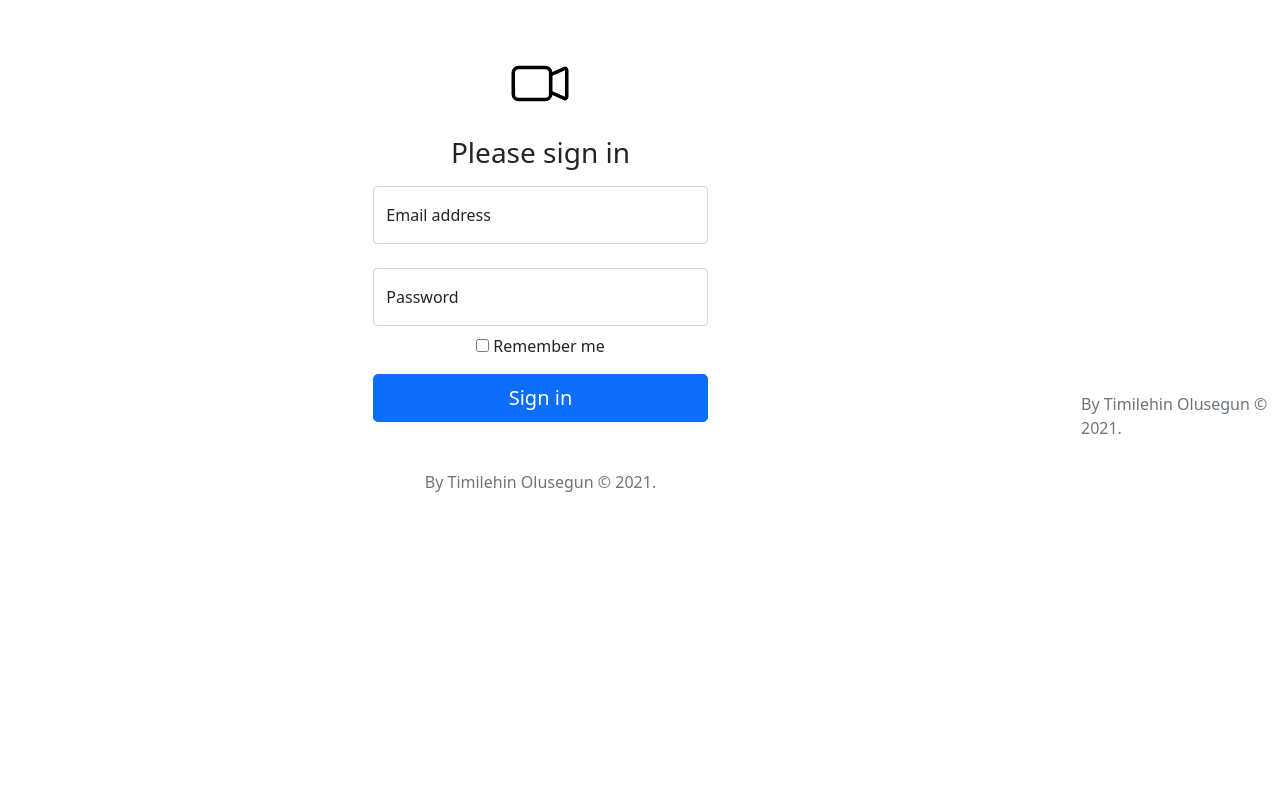
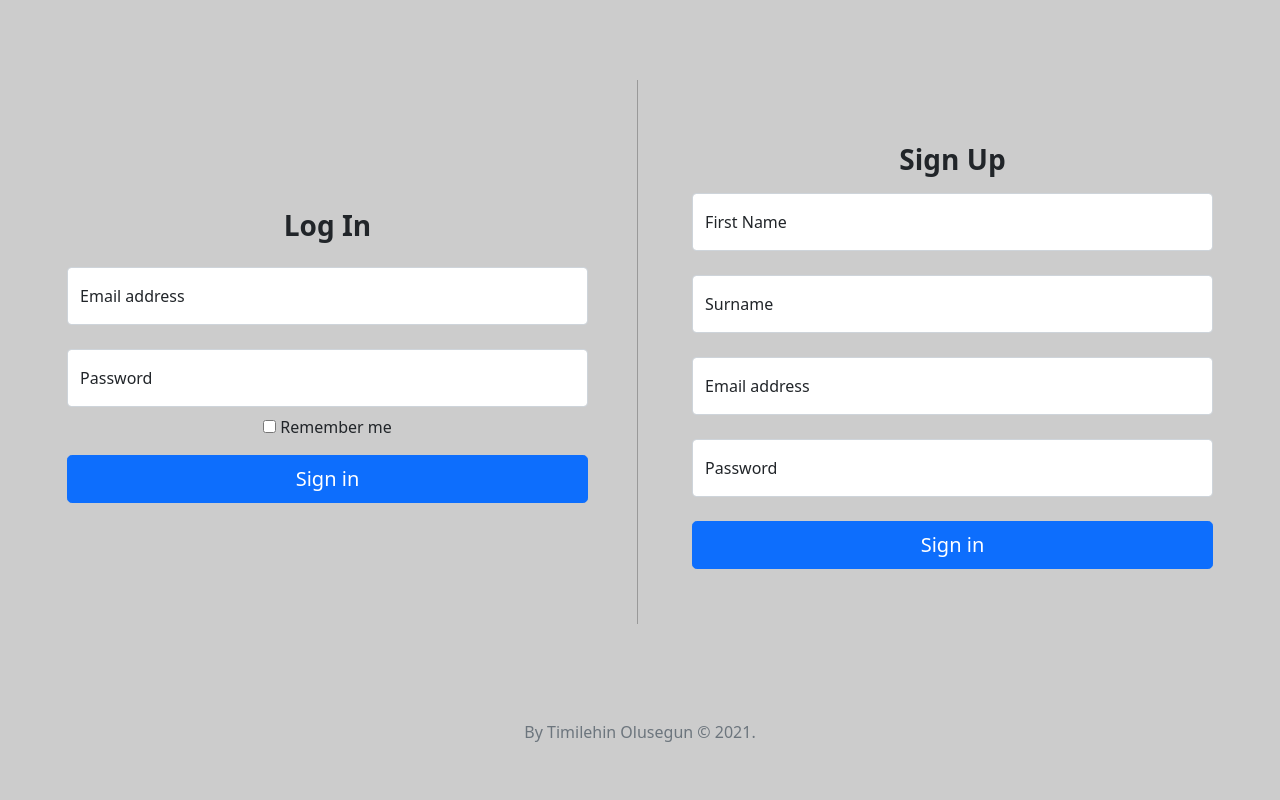
Before and after one commit to DonTee-Why/MeTube, a Django app: page /meTube/ in a window 1280 px wide. Run offline with Django 3.2, Linux system fonts and the light colour scheme.

Commit message:
feat: add sign up section

```diff
--- a/video_app/static/video_app/css/styles.css
+++ b/video_app/static/video_app/css/styles.css
@@ -5,13 +5,41 @@ body {
 
 body {
   display: flex;
+  flex-direction: column;
   align-items: center;
+  background-color: #cccccc !important;
   padding-top: 40px;
   padding-bottom: 40px;
 }
 
 .form-signin {
-    width: 100%;
-    padding: 15px;
-    margin: auto;
+  width: 100%;
+  padding: 15px;
+  margin: auto;
+}
+
+.vl {
+  border-left: 1px solid rgba(140, 140, 140, 0.8);
+  height: 68%;
+  position: absolute;
+  left: 50%;
+  top: 10%;
+  bottom: auto;
+  margin-left: -3px;
+}
+
+@media (max-width:768px){
+  .vl{
+    display: none;
   }
+  .dt{
+    display: flex;
+    flex-direction: column;
+  }
+  .dl{
+    margin-top: auto;
+  }
+  .dr{
+    padding-top:40px;
+  }
+}
--- a/video_app/templates/video_app/index.html
+++ b/video_app/templates/video_app/index.html
@@ -2,19 +2,21 @@
 {% load static %}
 
 {% block body %}
-<main class="row form-signin text-center">
-    <div class="col-md-4 offset-md-4">
-        <form>
+<main class="dt d-flex justify-content-around form-signin text-center">
+
+    <!-- Log In -->
+    <div class="col-sm-5 dl my-auto">
+        <h1 class="h3 mb-4 fw-bolder">Log In</h1>
+        <form action="" method="post">
             {% csrf_token %}
-            <img class="mb-4" src="{% static 'video_app/img/camera-logo.svg' %}" alt="" width="72" height="57">
-            <h1 class="h3 mb-3 fw-normal">Please sign in</h1>
+            {% comment %} <img class="mb-4" src="{% static 'video_app/img/camera-logo.svg' %}" alt="" width="72" height="57"> {% endcomment %}
 
             <div class="form-floating mb-4">
-                <input type="email" class="form-control" id="floatingInput" placeholder="name@example.com">
-                <label for="floatingInput">Email address</label>
+                <input type="email" class="form-control" id="floatingEmail" placeholder="name@example.com" name="floatingEmail">
+                <label for="floatingEmail">Email address</label>
             </div>
             <div class="form-floating mb-2">
-                <input type="password" class="form-control" id="floatingPassword" placeholder="Password">
+                <input type="password" class="form-control" id="floatingPassword" placeholder="Password" name="floatingPassword">
                 <label for="floatingPassword">Password</label>
             </div>
 
@@ -25,7 +27,39 @@
             </div>
             <!-- <button class="w-100 btn btn-lg btn-primary" type="submit">Sign in</button> -->
             <a href="{% url 'video_app:index' %}" class="w-100 btn btn-lg btn-primary" type="submit">Sign in</a>
-            <p class="mt-5 mb-3 text-muted">By Timilehin Olusegun &copy; 2021.</p>
+        </form>
+    </div>
+    <!-- Divider -->
+    <div class="vl"></div>
+
+    <!-- Sign Up -->
+    <div class="col-sm-5 dr">
+        <h1 class="h3 mb-3 fw-bolder">Sign Up</h1>
+        <form action="" method="post">
+            {% csrf_token %}
+            {% comment %} <img class="mb-4" src="{% static 'video_app/img/camera-logo.svg' %}" alt="" width="72" height="57"> {% endcomment %}
+
+            <div class="form-floating mb-4">
+                <input type="text" class="form-control" id="floatingFirstName" placeholder="John" name="floatingFirstName" required>
+                <label for="floatingFirstName">First Name</label>
+            </div>
+
+            <div class="form-floating mb-4">
+                <input type="text" class="form-control" id="floatingSurname" placeholder="Doe" name="floatingSurname" required>
+                <label for="floatingSurname">Surname</label>
+            </div>
+
+            <div class="form-floating mb-4">
+                <input type="email" class="form-control" id="floatingEmail" placeholder="name@example.com" name="floatingEmail" required>
+                <label for="floatingInput">Email address</label>
+            </div>
+
+            <div class="form-floating mb-4">
+                <input type="password" class="form-control" id="floatingPassword" placeholder="Password" name="floatingPassword" required>
+                <label for="floatingPassword">Password</label>
+            </div>
+<!-- <button class="w-100 btn btn-lg btn-primary" type="submit">Sign in</button> -->
+            <a href="{% url 'video_app:index' %}" class="w-100 btn btn-lg btn-primary" type="submit">Sign in</a>
         </form>
     </div>
 </main>
```
